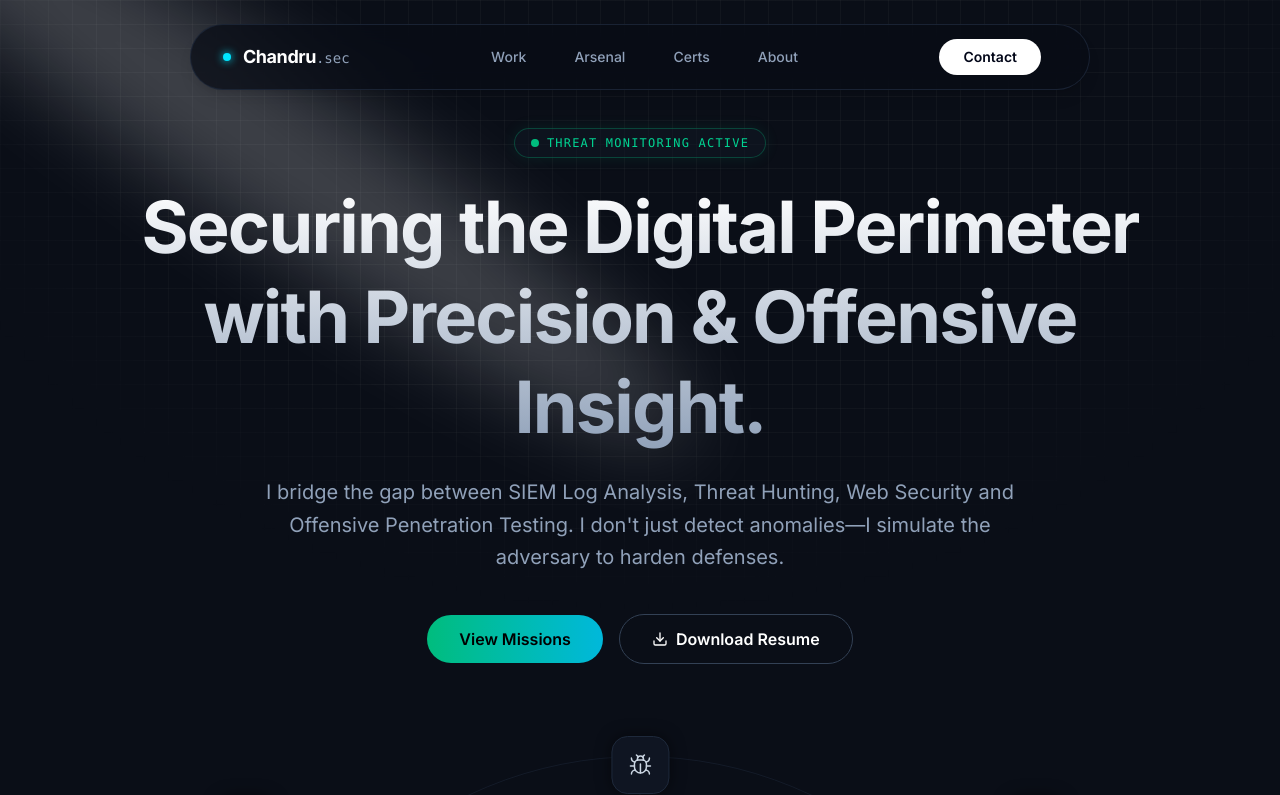
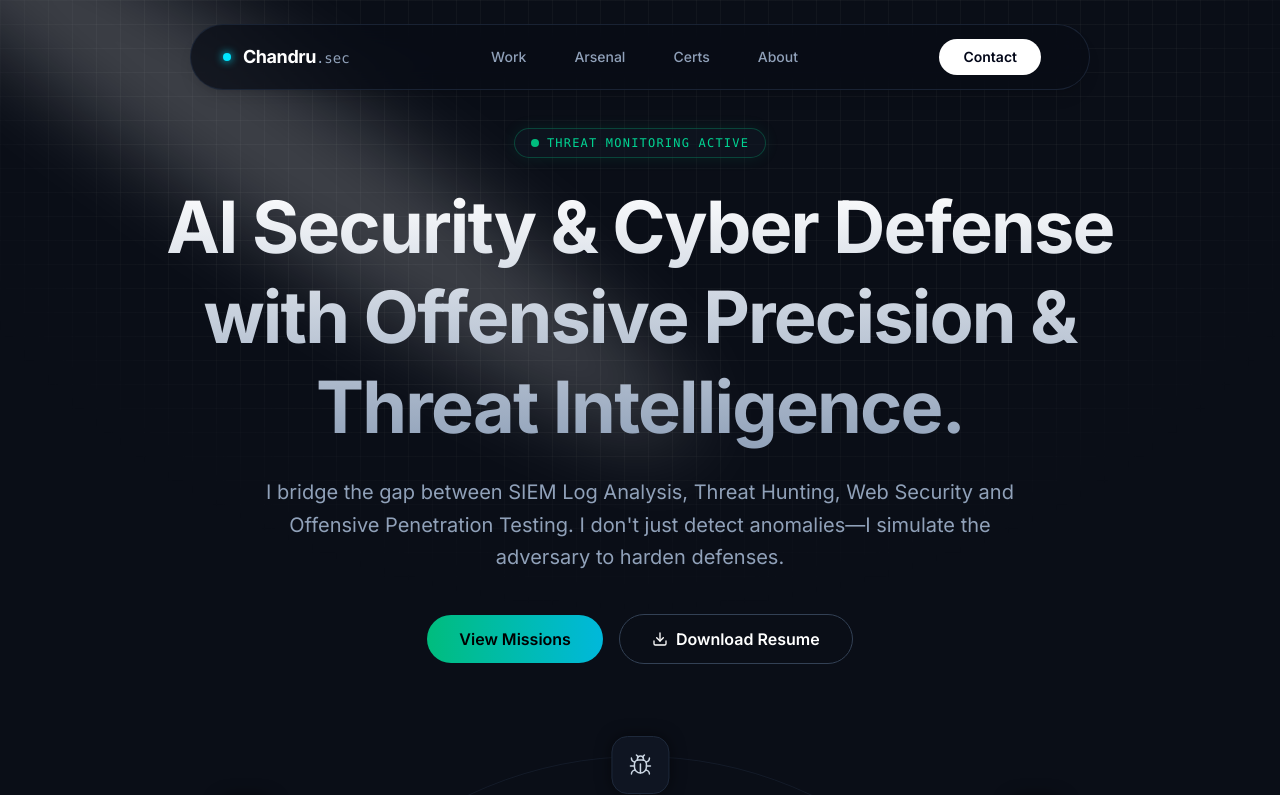
Before and after one commit to chandru766/chandru-sec-portfolio, a Next.js app: page / in a window 1280 px wide. Shown: the top 795 px of the page. Built offline with nearby package versions, Linux system fonts and the light colour scheme.

Commit message:
Update hero heading for AI Security and Cyber Defense

```diff
--- a/src/components/Hero.tsx
+++ b/src/components/Hero.tsx
@@ -97,7 +97,7 @@ export function Hero() {
           </div>
 
           <h1 className="text-4xl md:text-6xl lg:text-7xl font-bold bg-clip-text text-transparent bg-gradient-to-b from-white to-slate-400 tracking-tight leading-tight max-w-5xl">
-            Securing the Digital Perimeter with Precision & Offensive Insight.
+            AI Security & Cyber Defense <br className="hidden md:block" /> with Offensive Precision & Threat Intelligence.
           </h1>
 
           <p className="mt-6 font-normal text-base md:text-xl text-slate-400 max-w-3xl mx-auto leading-relaxed">
```
